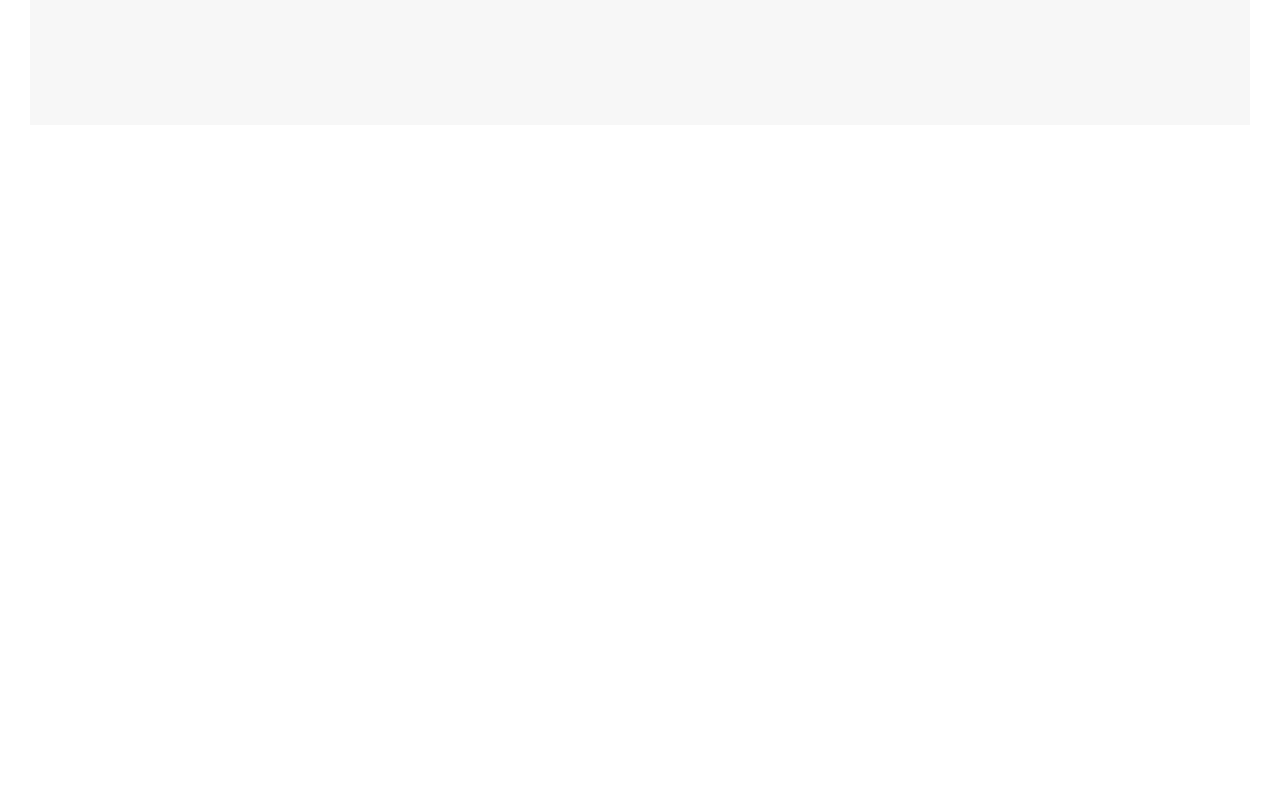
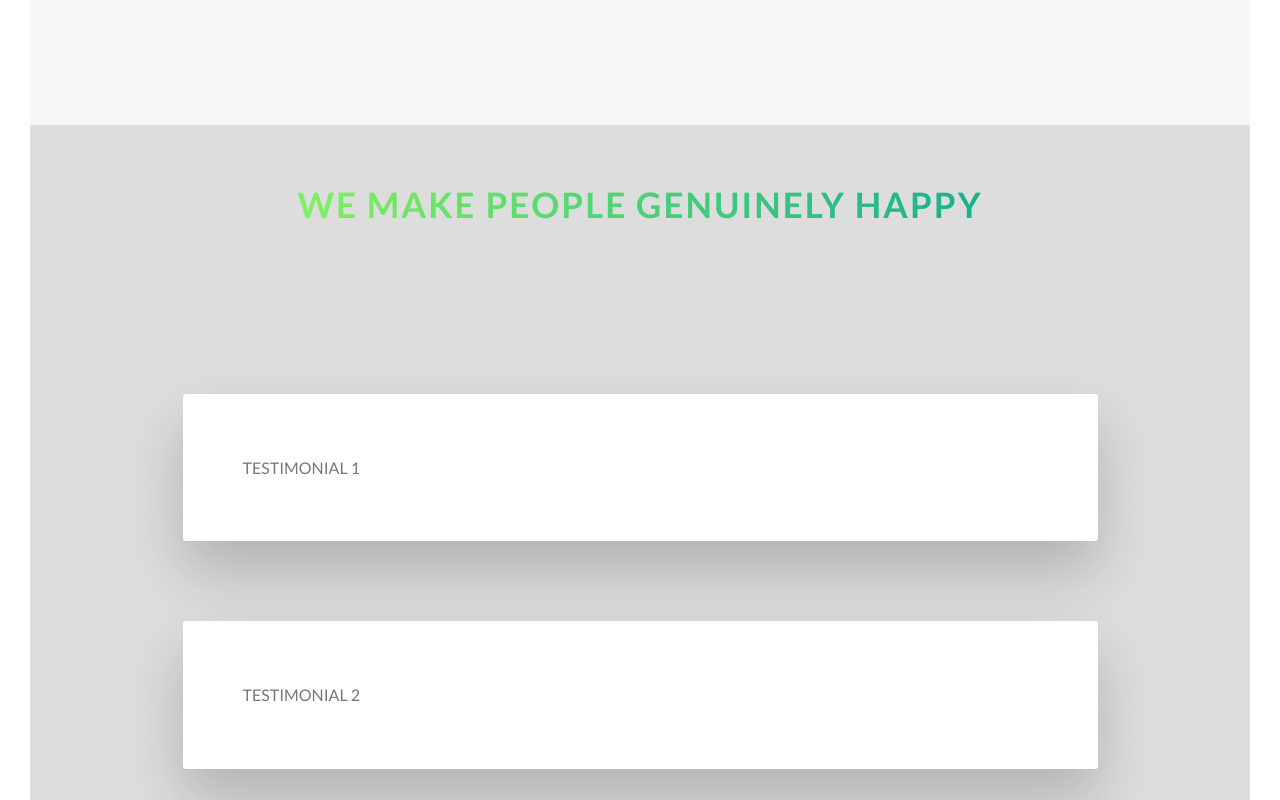
Before and after one commit to dario-piotrowicz/VueJS3-CSS_demo_Natours_website_miniproject, a Vue app: page / in a window 1280 px wide. Shown: the part 3560-4360 px from the top of the page. Before the commit the page ends 3715 px from the top, so only its background shows below. Built offline with nearby package versions, Linux system fonts and the light colour scheme.

Commit message:
set up the testimonials section

```diff
--- a/src/App.vue
+++ b/src/App.vue
@@ -3,6 +3,7 @@
   <section-about></section-about>
   <section-features></section-features>
   <section-tours></section-tours>
+  <section-testimonials></section-testimonials>
 </template>
 
 <script>
@@ -11,6 +12,7 @@ import SectionIntro from "./components/sections/Intro";
 import SectionAbout from "./components/sections/About";
 import SectionFeatures from "./components/sections/Features";
 import SectionTours from "./components/sections/Tours";
+import SectionTestimonials from './components/sections/Testimonials';
 
 export default {
   name: "App",
@@ -18,7 +20,8 @@ export default {
     "section-intro": SectionIntro,
     "section-about": SectionAbout,
     "section-features": SectionFeatures,
-    "section-tours": SectionTours
+    "section-tours": SectionTours,
+    "section-testimonials": SectionTestimonials
   },
 };
 </script>
--- /dev/null
+++ b/src/components/TestimonialCard.vue
@@ -0,0 +1,21 @@
+<template>
+    <div class="testimonial-card">
+        TESTIMONIAL 1
+    </div>
+    <div class="testimonial-card">
+        TESTIMONIAL 2
+    </div>
+</template>
+
+<style lang="scss" scoped>
+@import 'src/assets/styles/constants/colors.scss';
+
+.testimonial-card {
+    width: 75%;
+    margin: 8rem auto;
+    box-shadow: 0 3rem 6rem transparentize($color-black, 0.8);
+    background-color: $color-white;
+    border-radius: 3px;
+    padding: 6rem;
+}
+</style>
--- /dev/null
+++ b/src/components/sections/Testimonials.vue
@@ -0,0 +1,45 @@
+<template>
+    <section class="testimonials">
+        <div class="text-centering-container">
+            <h2 class="testimonials__heading">We make people genuinely happy</h2>
+        </div>
+        <testimonial-card></testimonial-card>
+    </section>
+</template>
+
+<script>
+import TestimonialCard from '../TestimonialCard';
+
+export default {
+    components: {
+        "testimonial-card": TestimonialCard
+    }
+}
+</script>
+
+<style lang="scss" scoped>
+@import 'src/assets/styles/constants/colors.scss';
+
+.testimonials {
+    background-color: #ddd;
+    padding: 5rem 0 15rem 0;
+
+    &__heading {
+        display: inline-block;
+        font-size: 3.5rem;
+        text-transform: uppercase;
+        margin-bottom: 8rem;
+        font-weight: 700;
+        background-image: linear-gradient(to right, $color-primary-lighter, $color-primary-darker);
+        background-clip: text;
+        color: transparent;
+        letter-spacing: 2px;
+        transition: transform .2s, text-shadow .2s;
+
+        &:hover {
+            transform: skewY(2deg) skewX(15deg) scale(1.05);
+            text-shadow: 5px 10px 20px transparentize($color-black, 0.65);
+        }
+    }
+}
+</style>
```
